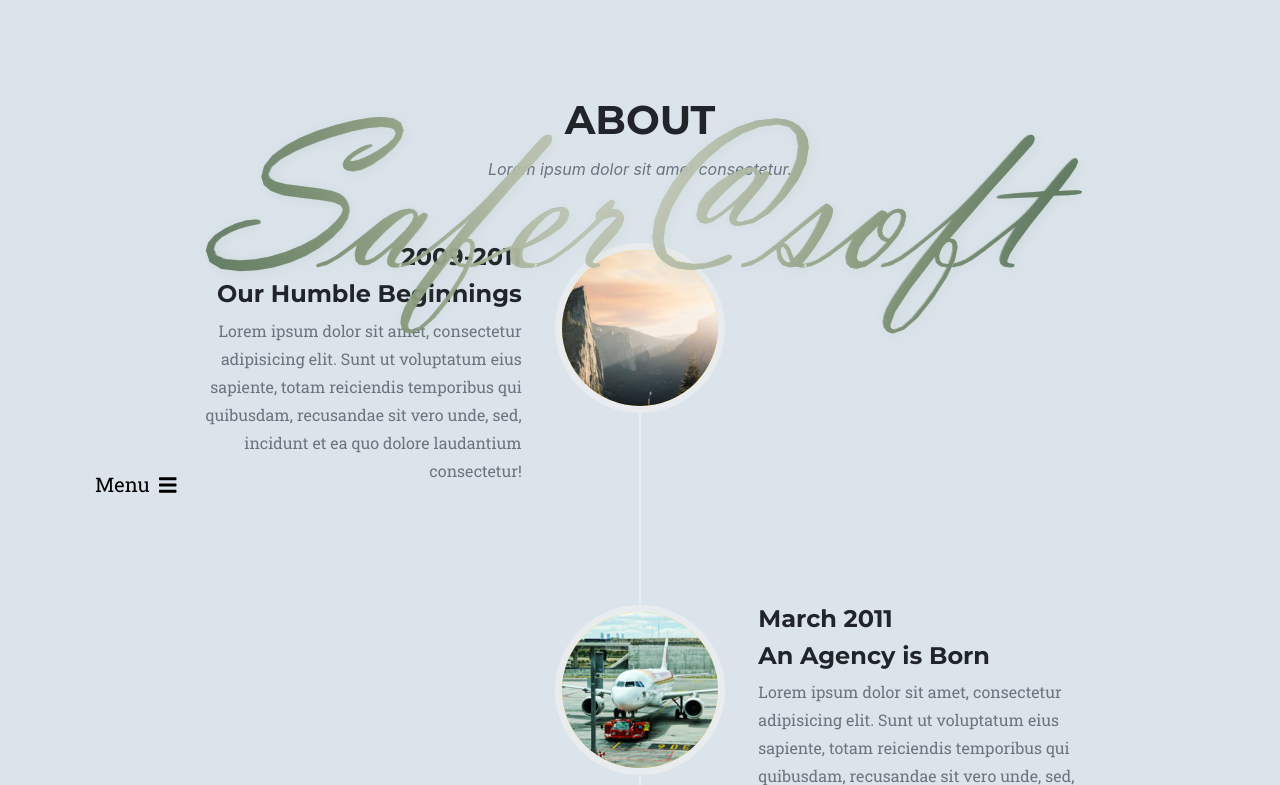
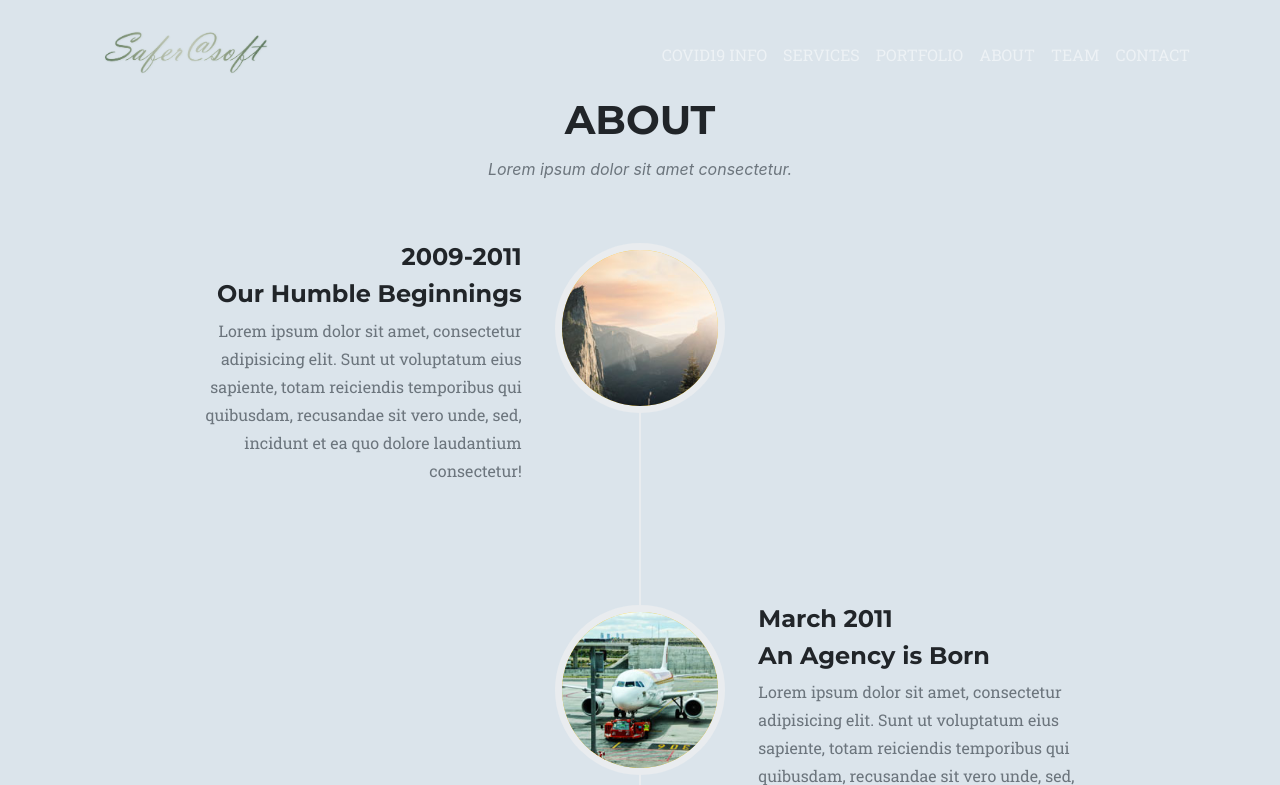
Before and after one commit to FerasAlfrih/saferasoft, a Django app: page /about/ in a window 1280 px wide. Shown: the top 785 px of the page. Run offline with Django 3.2, Linux system fonts and the light colour scheme; some libraries are stand-ins or nearby versions; some web fonts are replaced.

Commit message:
Update base.html

```diff
--- a/templates/base.html
+++ b/templates/base.html
@@ -19,9 +19,9 @@
     </head>
     <body id="page-top" style="background-color: #dbe4eb">
         <!-- Navigation-->
-        <nav class="navbar transparent navbar-inverse fixed-top">
+        <nav class="navbar navbar-expand-lg navbar-dark fixed-top">
             <div class="container">
-                <a class="navbar-brand js-scroll-trigger" href="{% url 'base' %}"><img src="{% static 'img/logo.png' %}" alt="Saferasoft" /></a>
+                <a class="navbar-brand js-scroll-trigger" href="{% url 'base' %}"><img src="{% static 'img/logo.png' %}" width="200" alt="Saferasoft" /></a>
                 <button class="navbar-toggler navbar-toggler-right" type="button" data-toggle="collapse" data-target="#navbarResponsive" aria-controls="navbarResponsive" aria-expanded="false" aria-label="Toggle navigation">
                     Menu
                     <i class="fas fa-bars ml-1"></i>
```
